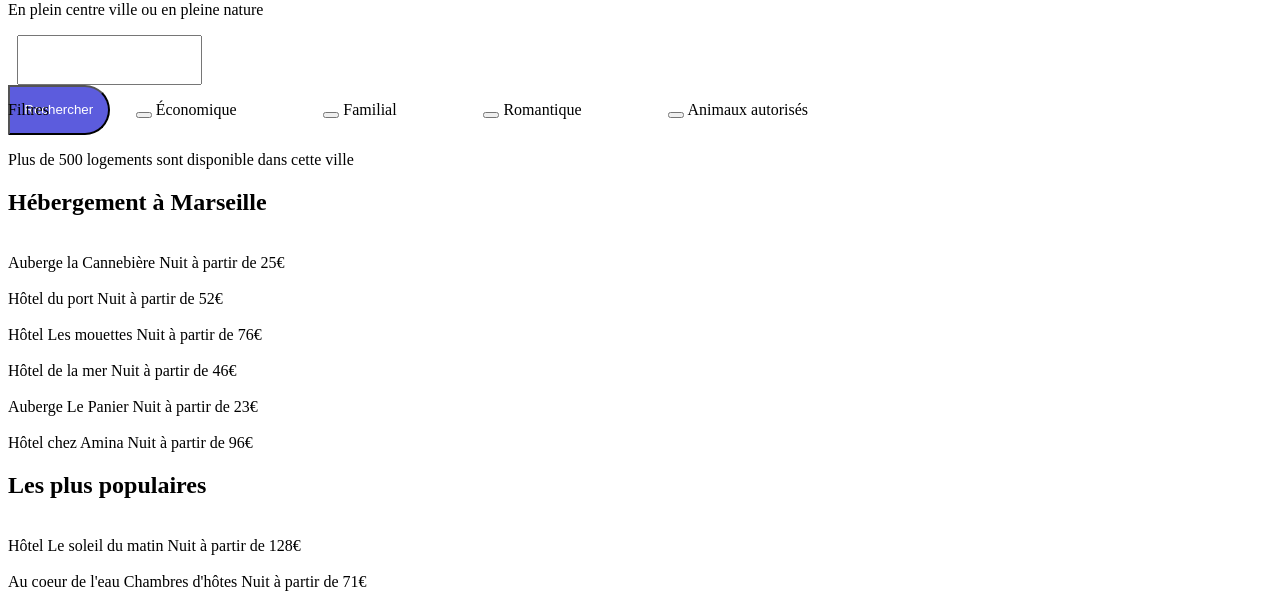
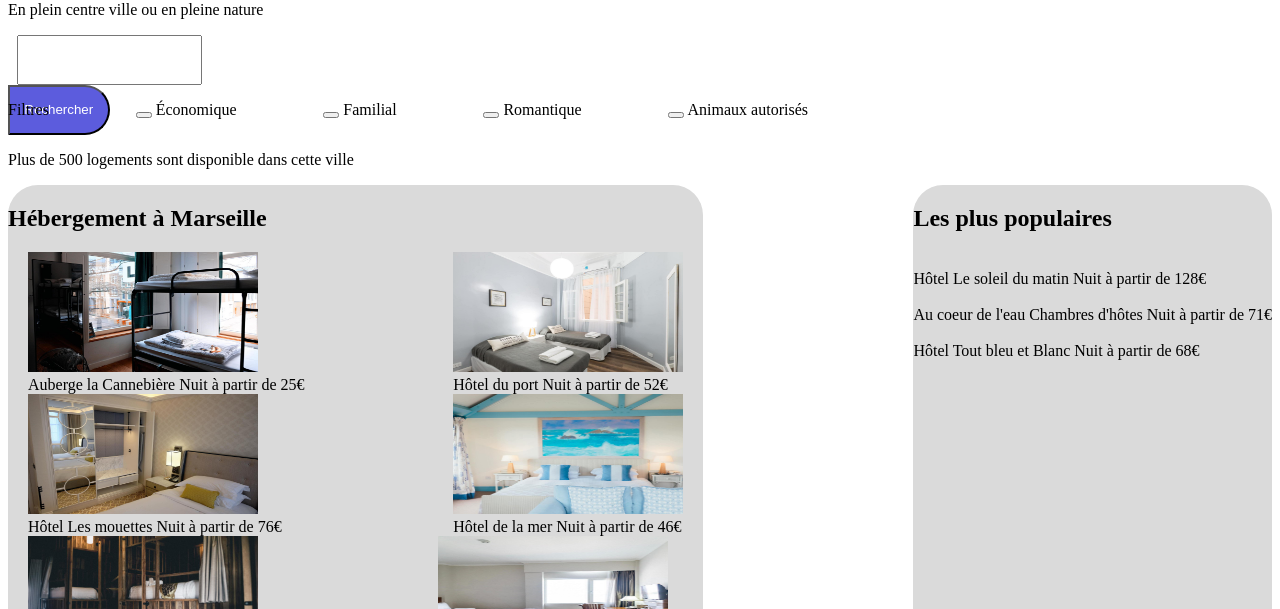
Before and after one commit to monget/P2, a plain HTML site: page index.html in a window 1280 px wide. Shown: the part 191-800 px from the top of the page. Drawn offline with Linux system fonts and the light colour scheme.

Commit message:
add picture accomodation

```diff
--- a/index.html
+++ b/index.html
@@ -21,7 +21,7 @@
 
         <form id="search">
             <img>
-            <input id="test">
+            <input id="town">
             <input type="submit" value="Rechercher">
         </form>
 
@@ -48,55 +48,58 @@
 
         <p>Plus de 500 logements sont disponible dans cette ville</p>
 
+        <div id="block">
+            <div id="accommodation">
+                <h2>Hébergement à Marseille</h2>
+                <div id="accomodation_content">
                     <div>
-            <div>
-                <h2>Hébergement à Marseille</h2>
-                <div>
-                    <img>
+                        <img id="picture" src="images/hebergements/3_medium/marcus-loke-WQJvWU_HZFo-unsplash.jpg">
                         <div>
                             <span>Auberge la Cannebière</span>
                             <span>Nuit à partir de 25€</span>
                         </div>
                     </div>
                     <div>
-                    <img>
+                        <img id="picture" src="images/hebergements/3_medium/fred-kleber-gTbaxaVLvsg-unsplash.jpg">
                         <div>
                             <span>Hôtel du port</span>
                             <span>Nuit à partir de 52€</span>
                         </div>
                     </div>
                     <div>
-                    <img>
+                        <img id="picture" src="images/hebergements/3_medium/reisetopia-B8WIgxA_PFU-unsplash.jpg">
                         <div>
                             <span>Hôtel Les mouettes</span>
                             <span>Nuit à partir de 76€</span>
                         </div>
                     </div>
                     <div>
-                    <img>
+                        <img id="picture" src="images/hebergements/3_medium/annie-spratt-Eg1qcIitAuA-unsplash.jpg">
                         <div>
                             <span>Hôtel de la mer</span>
                             <span>Nuit à partir de 46€</span>
                         </div>
                     </div>
                     <div>
-                    <img>
+                        <img id="picture" src="images/hebergements/3_medium/nicate-lee-kT-ZyaiwBe0-unsplash.jpg">
                         <div>
                             <span>Auberge Le Panier</span>
                             <span>Nuit à partir de 23€</span>
                         </div>
                     </div>
                     <div>
-                    <img>
+                        <img id="picture" src="images/hebergements/3_medium/febrian-zakaria-M6S1WvfW68A-unsplash.jpg">
                         <div>
                             <span>Hôtel chez Amina</span>
                             <span>Nuit à partir de 96€</span>
                         </div>
                     </div>
                 </div>
+            </div>
 
+            <div id="popular">
+                <h2>Les plus populaires</h2>
                 <div>
-                <h2>Les plus populaires</h2>
                     <div>
                         <img>
                         <div>
@@ -116,6 +119,7 @@
                         <div>
                             <span>Hôtel Tout bleu et Blanc</span>
                             <span>Nuit à partir de 68€</span>
+                        </div>
                     </div>
                 </div>
             </div>
--- a/style.css
+++ b/style.css
@@ -2,7 +2,7 @@ header
 {
     width: 350px;
     display: flex;
-    position: fixed;
+    position: absolute;
     justify-content: space-between;
     right: 50px;
 }
@@ -17,9 +17,8 @@ header
     width: 290px;
     height: 50px;
     border-radius: 30px;
-
 }
-#test
+#town
 {
     position: relative;
     left: 5px;
@@ -40,3 +39,31 @@ input[type=submit]
     align-items: center;
     justify-content: space-between;
 }
+#block
+{
+    width: 100%;
+    height: 500px;
+    display: inline-flex;
+    justify-content: space-between;
+}
+#accommodation, #popular
+{
+    background-color: rgb(218, 218, 218);
+    border-radius: 30px;
+}
+#accommodation
+{
+    width: 55%;
+}
+#accomodation_content
+{
+    display: flex;
+    flex-wrap: wrap;
+    margin: 0px 20px;
+    justify-content: space-between;
+}
+#picture
+{
+    width: 230px;
+    height: 120px;
+}
```
Also changed, not shown: images/hebergements/3_medium/annie-spratt-Eg1qcIitAuA-unsplash.jpg (added), images/hebergements/3_medium/aw-creative-VGs8z60yT2c-unsplash.jpg (added), images/hebergements/3_medium/emile-guillemot-Bj_rcSC5XfE-unsplash.jpg (added), images/hebergements/3_medium/febrian-zakaria-M6S1WvfW68A-unsplash.jpg (added), images/hebergements/3_medium/febrian-zakaria-sjvU0THccQA-unsplash.jpg (added), images/hebergements/3_medium/fred-kleber-gTbaxaVLvsg-unsplash.jpg (added), images/hebergements/3_medium/marcus-loke-WQJvWU_HZFo-unsplash.jpg (added), images/hebergements/3_medium/nicate-lee-kT-ZyaiwBe0-unsplash.jpg (added), images/hebergements/3_medium/reisetopia-B8WIgxA_PFU-unsplash.jpg (added). Lines whose indentation alone changed are shown as unchanged.
